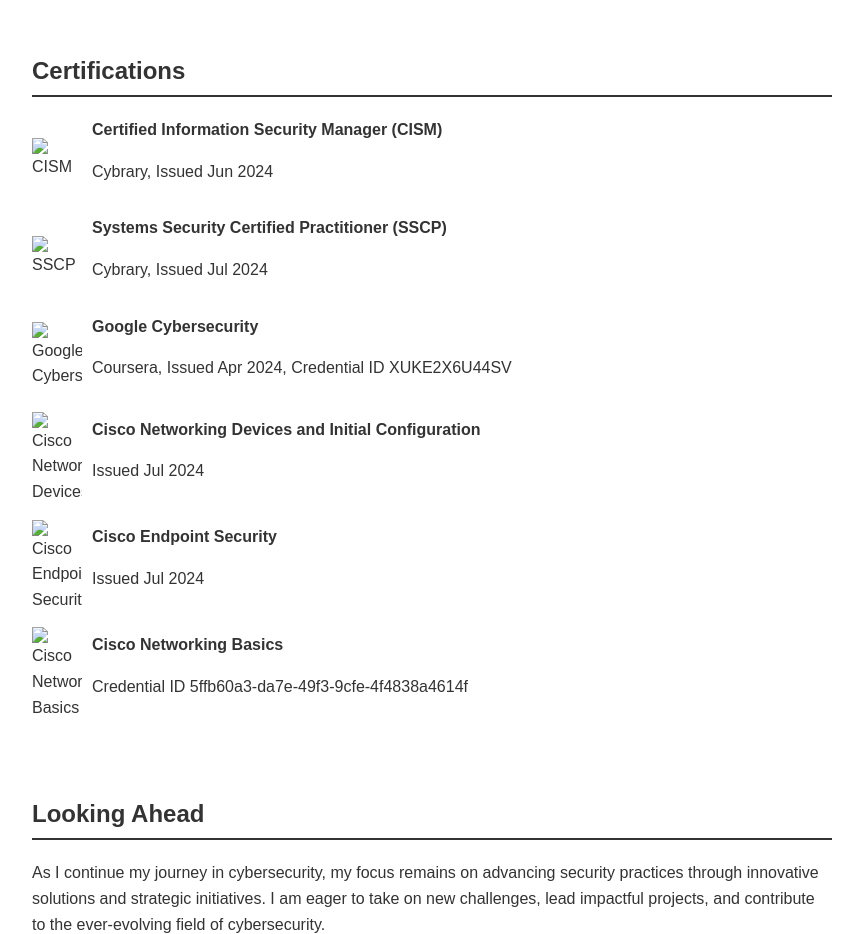
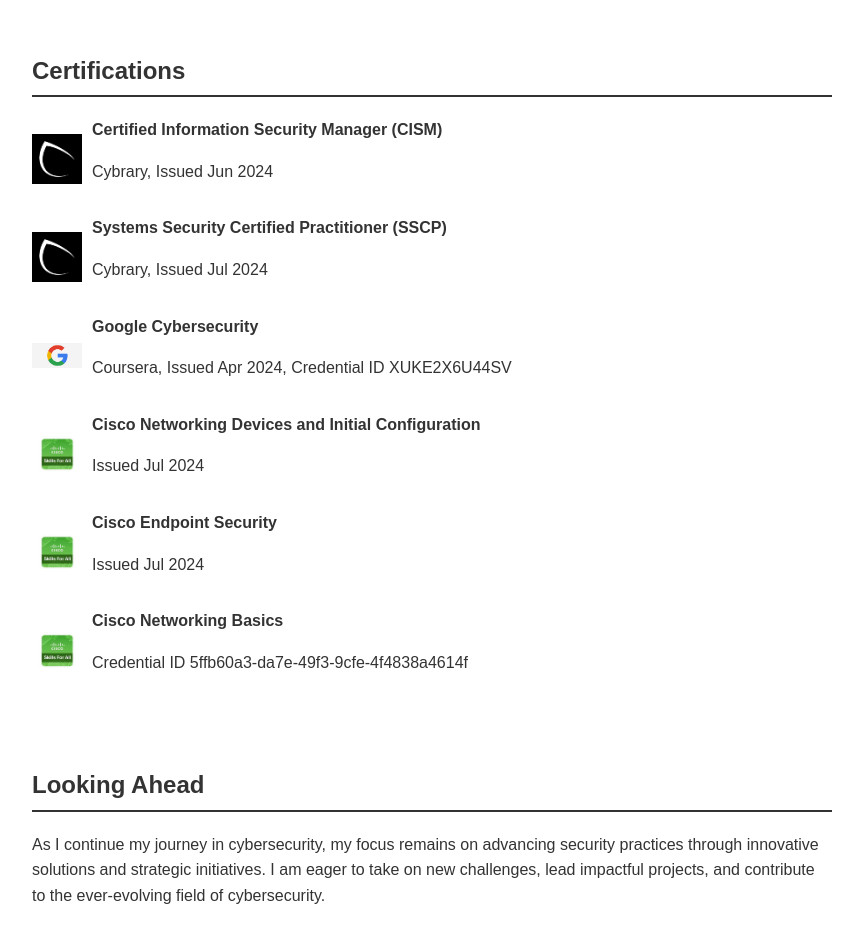
Before and after one commit to sanjay302002/Balaji-portfolio-, a plain HTML site: page Index.html in a window 1280 px wide. Shown: the part 1880-2814 px from the top of the page, without its empty margins (208-1071 px from the left). Drawn offline with Linux system fonts and the light colour scheme.

Commit message:
Update Index.html

```diff
--- a/Index.html
+++ b/Index.html
@@ -135,42 +135,42 @@
     <section id="certifications">
         <h2>Certifications</h2>
         <div class="certification">
-            <img src="img/cy.png" alt="CISM">
+            <img src="cy.png" alt="CISM">
             <div>
                 <strong>Certified Information Security Manager (CISM)</strong>
                 <p>Cybrary, Issued Jun 2024</p>
             </div>
         </div>
         <div class="certification">
-            <img src="img/cy.png" alt="SSCP">
+            <img src="cy.png" alt="SSCP">
             <div>
                 <strong>Systems Security Certified Practitioner (SSCP)</strong>
                 <p>Cybrary, Issued Jul 2024</p>
             </div>
         </div>
         <div class="certification">
-            <img src="img/google.jpeg" alt="Google Cybersecurity">
+            <img src="google.jpeg" alt="Google Cybersecurity">
             <div>
                 <strong>Google Cybersecurity</strong>
                 <p>Coursera, Issued Apr 2024, Credential ID XUKE2X6U44SV</p>
             </div>
         </div>
         <div class="certification">
-            <img src="img/cisco.jpeg" alt="Cisco Networking Devices">
+            <img src="cisco.jpeg" alt="Cisco Networking Devices">
             <div>
                 <strong>Cisco Networking Devices and Initial Configuration</strong>
                 <p>Issued Jul 2024</p>
             </div>
         </div>
         <div class="certification">
-            <img src="img/cisco.jpeg" alt="Cisco Endpoint Security">
+            <img src="cisco.jpeg" alt="Cisco Endpoint Security">
             <div>
                 <strong>Cisco Endpoint Security</strong>
                 <p>Issued Jul 2024</p>
             </div>
         </div>
         <div class="certification">
-            <img src="img/cisco.jpeg" alt="Cisco Networking Basics">
+            <img src="cisco.jpeg" alt="Cisco Networking Basics">
             <div>
                 <strong>Cisco Networking Basics</strong>
                 <p>Credential ID 5ffb60a3-da7e-49f3-9cfe-4f4838a4614f</p>
```
